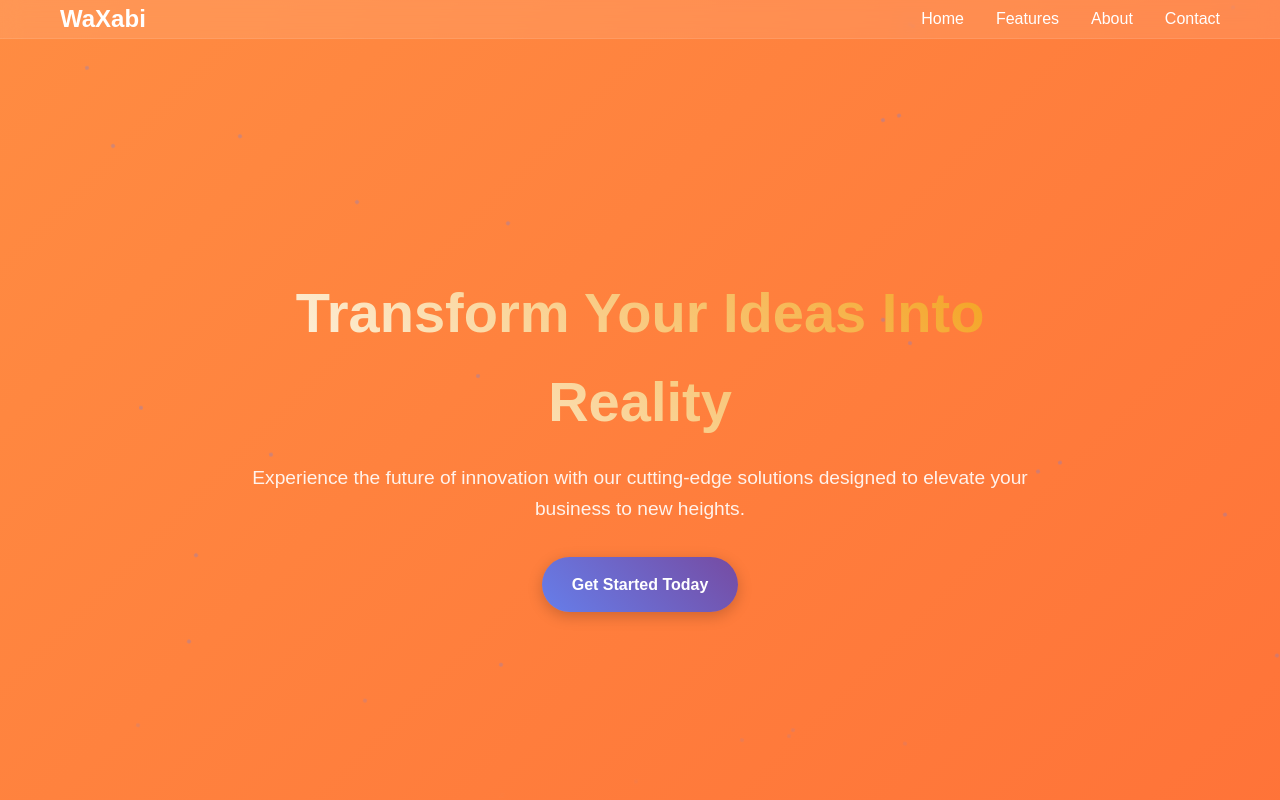
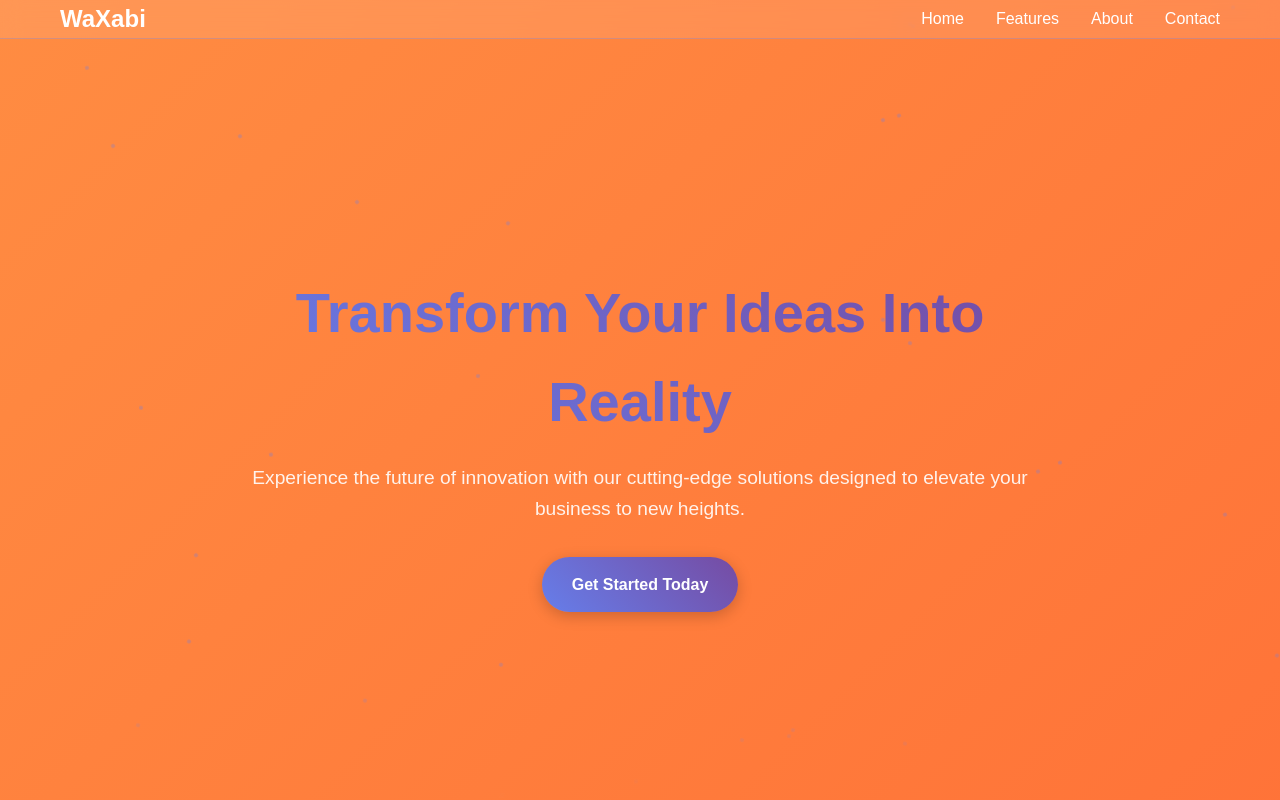
Before and after one commit to xabi-aizpuru/website, a plain HTML site: page index.html in a window 1280 px wide. Shown: the top 800 px of the page. Drawn offline with Linux system fonts and the light colour scheme.

Commit message:
Update index.html

```diff
--- a/index.html
+++ b/index.html
@@ -27,9 +27,9 @@
 
         /* Header */
         header {
-            background: rgba(255, 255, 255, 0.1);
+            background: rgba(102, 126, 234, 0.2);
             backdrop-filter: blur(10px);
-            border-bottom: 1px solid rgba(255, 255, 255, 0.1);
+            border-bottom: 1px solid rgba(102, 126, 234, 0.3);
             position: fixed;
             width: 100%;
             top: 0;
@@ -86,7 +86,7 @@
         .hero h1 {
             font-size: 3.5rem;
             margin-bottom: 1rem;
-            background: linear-gradient(45deg, #fff, #f39c12);
+            background: linear-gradient(45deg, #667eea, #764ba2);
             -webkit-background-clip: text;
             -webkit-text-fill-color: transparent;
             background-clip: text;
@@ -318,7 +318,7 @@
         window.addEventListener('scroll', function() {
             const header = document.querySelector('header');
             if (window.scrollY > 100) {
-                header.style.background = 'rgba(0, 0, 0, 0.9)';
+                header.style.background = 'rgba(102, 126, 234, 0.9)';
             } else {
                 header.style.background = 'rgba(255, 255, 255, 0.1)';
             }
```
